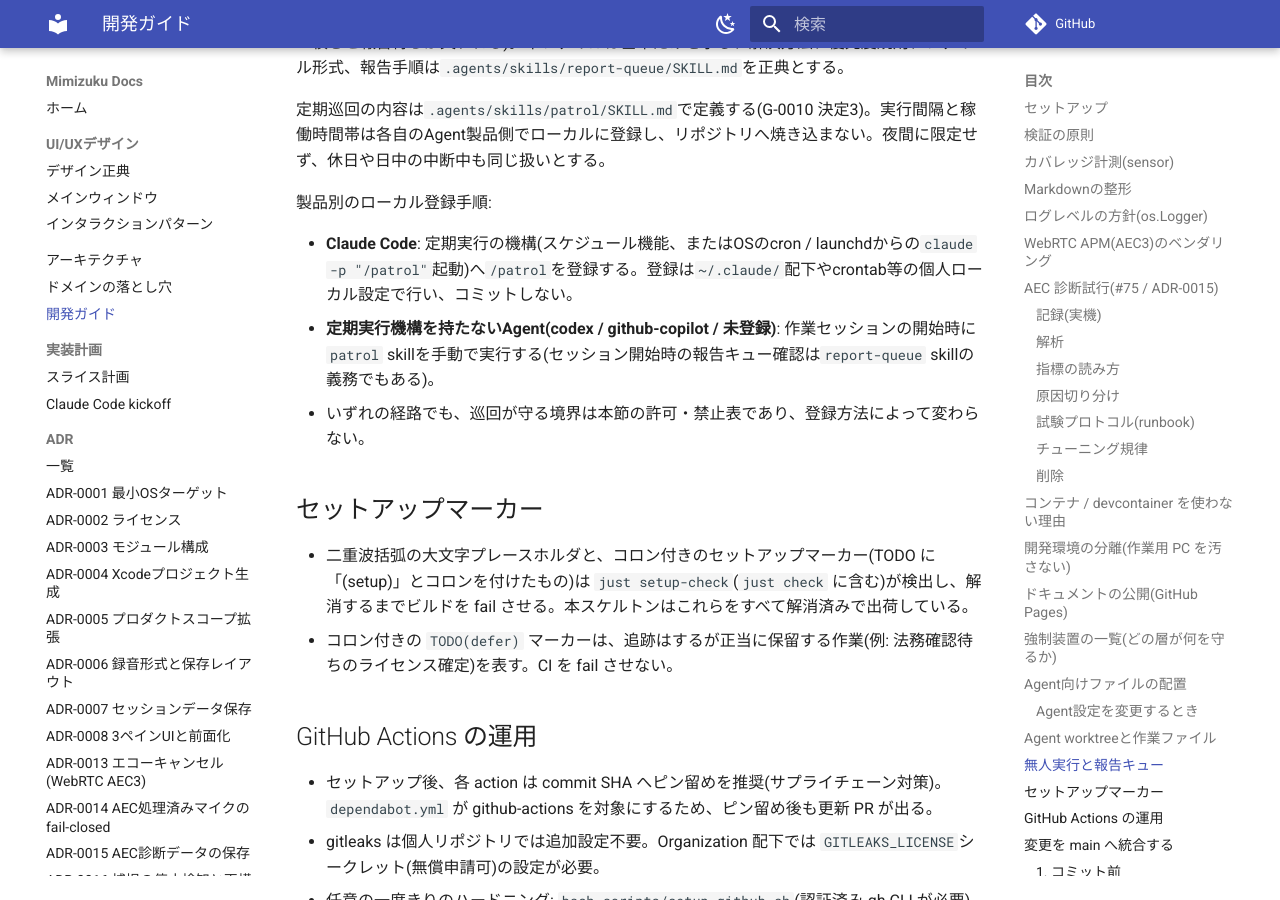
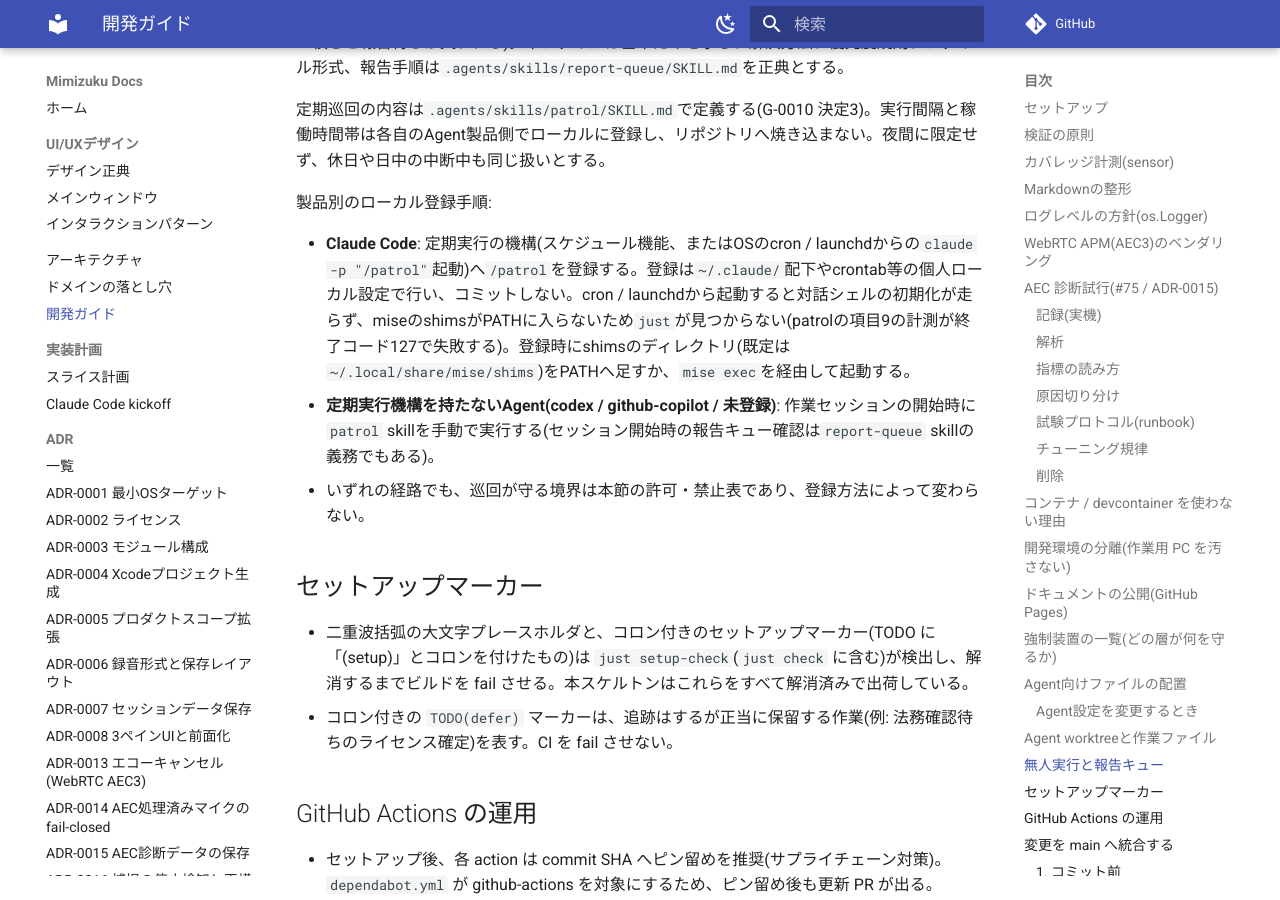
Before and after one commit to nallto/mimizuku, an MkDocs documentation site: the page built from docs/development.md, in a window 1280 px wide and 900 px high, scrolled down 13029 px. Built offline with MkDocs 1.6.1 and Material for MkDocs 9.7.7, drawn with Linux system fonts in a browser that asks for light colours; comment, search, counter and statistics services are not loaded.

Commit message:
docs: patrol項目9の文言を明確化しcron経路のPATH注記を追加する
Co-Authored-By: Claude Opus 5.5 (1M context) <noreply@anthropic.com>

```diff
--- a/docs/development.md
+++ b/docs/development.md
@@ -288,7 +288,7 @@ git worktree add \
 
 製品別のローカル登録手順:
 
-- **Claude Code**: 定期実行の機構(スケジュール機能、またはOSのcron / launchdからの`claude -p "/patrol"`起動)へ`/patrol`を登録する。登録は`~/.claude/`配下やcrontab等の個人ローカル設定で行い、コミットしない。
+- **Claude Code**: 定期実行の機構(スケジュール機能、またはOSのcron / launchdからの`claude -p "/patrol"`起動)へ`/patrol`を登録する。登録は`~/.claude/`配下やcrontab等の個人ローカル設定で行い、コミットしない。cron / launchdから起動すると対話シェルの初期化が走らず、miseのshimsがPATHに入らないため`just`が見つからない(patrolの項目9の計測が終了コード127で失敗する)。登録時にshimsのディレクトリ(既定は`~/.local/share/mise/shims`)をPATHへ足すか、`mise exec`を経由して起動する。
 - **定期実行機構を持たないAgent(codex / github-copilot / 未登録)**: 作業セッションの開始時に`patrol` skillを手動で実行する(セッション開始時の報告キュー確認は`report-queue` skillの義務でもある)。
 - いずれの経路でも、巡回が守る境界は本節の許可・禁止表であり、登録方法によって変わらない。
 
```
Also changed, not shown: .agents/skills/patrol/SKILL.md (+2 -2 lines).
